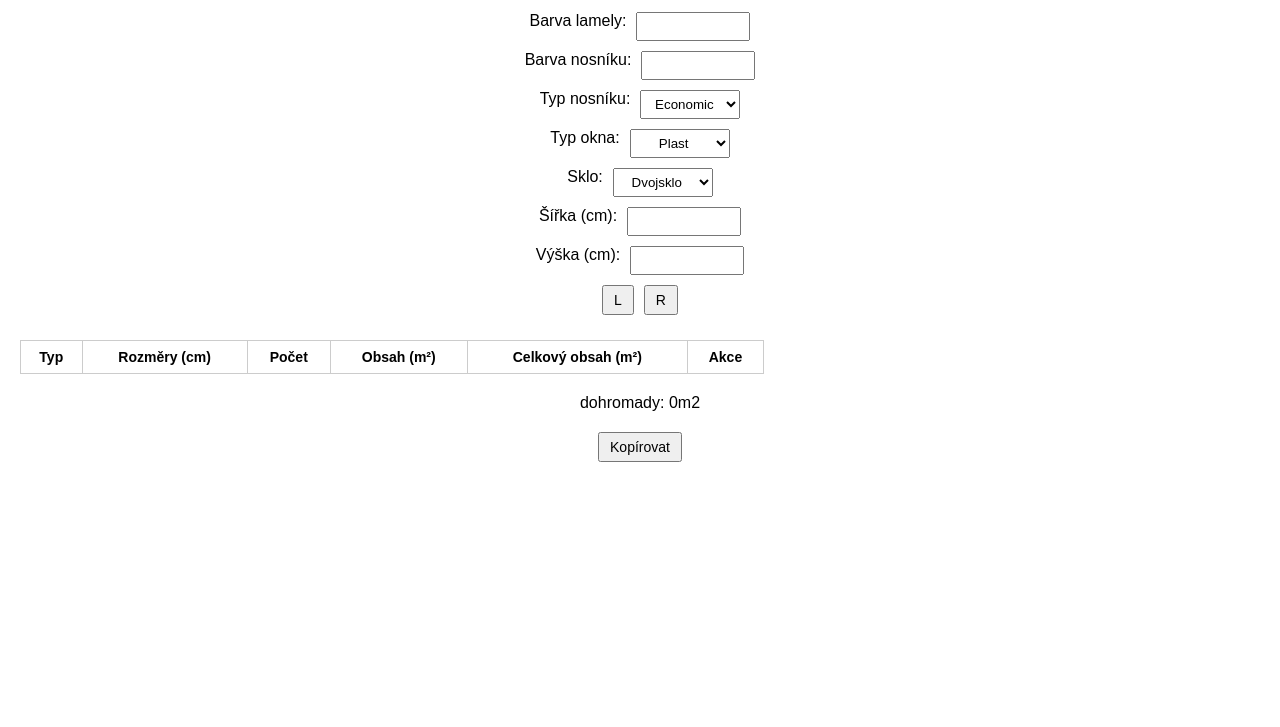
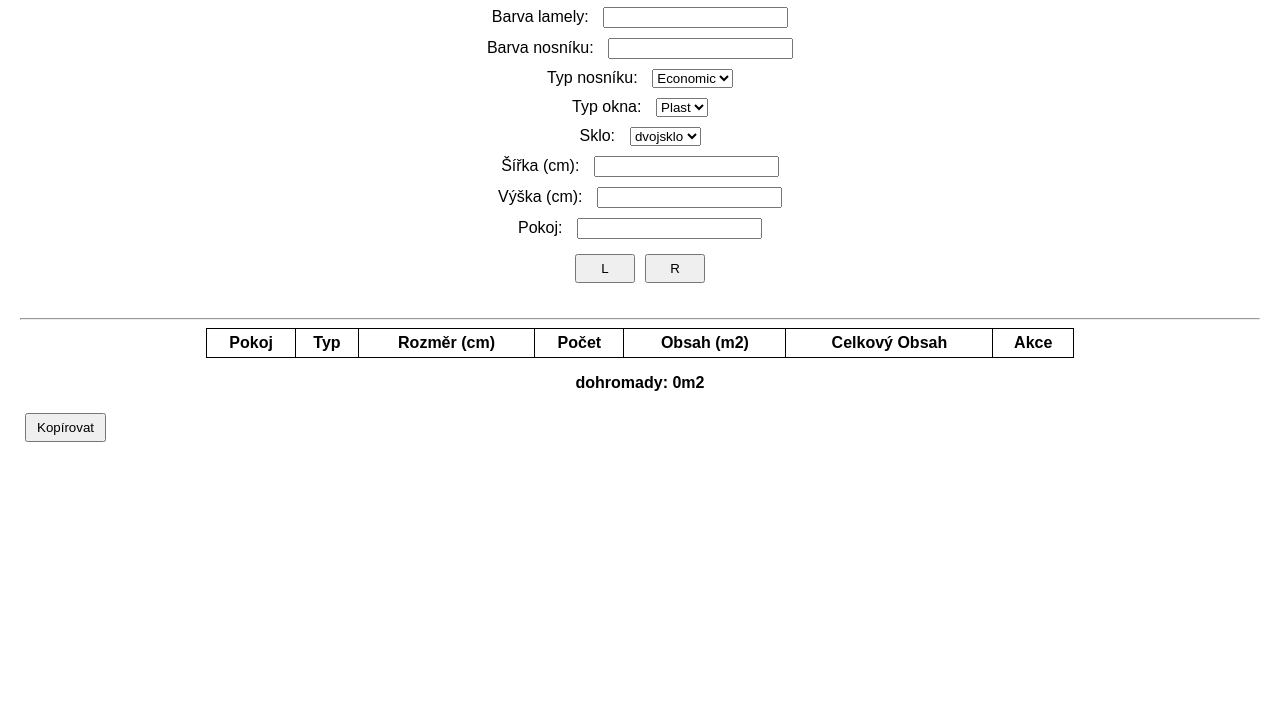
Before and after one commit to WARIETA/zaluzie, a plain HTML site: page index.html in a window 1280 px wide. Shown: the part 73-800 px from the top of the page. Drawn offline with Linux system fonts and the light colour scheme.

Commit message:
Add files via upload

```diff
--- a/index.html
+++ b/index.html
@@ -36,44 +36,44 @@
         <div>
             <label for="sklo">Sklo:</label>
             <select id="sklo">
-                <option value="dvojsklo">Dvojsklo</option>
-                <option value="trojsklo">Trojsklo</option>
+                <option value="dvojsklo">dvojsklo</option>
+                <option value="trojsklo">trojsklo</option>
             </select>
         </div>
         <div>
             <label for="sirka">Šířka (cm):</label>
-            <input type="number" id="sirka">
+            <input type="text" id="sirka">
         </div>
         <div>
             <label for="vyska">Výška (cm):</label>
-            <input type="number" id="vyska">
+            <input type="text" id="vyska">
         </div>
         <div>
-            <button type="button" onclick="addEntry('L')">L</button>
-            <button type="button" onclick="addEntry('R')">R</button>
+            <label for="pokoj">Pokoj:</label>
+            <input type="text" id="pokoj">
+        </div>
+        <div class="button-container">
+            <button type="button" onclick="addEntry('L')" class="wide-button">L</button>
+            <button type="button" onclick="addEntry('R')" class="wide-button">R</button>
         </div>
     </form>
-
+    <hr>
     <table>
         <thead>
             <tr>
+                <th>Pokoj</th>
                 <th>Typ</th>
-                <th>Rozměry (cm)</th>
+                <th>Rozměr (cm)</th>
                 <th>Počet</th>
-                <th>Obsah (m²)</th>
-                <th>Celkový obsah (m²)</th>
+                <th>Obsah (m2)</th>
+                <th>Celkový Obsah</th>
                 <th>Akce</th>
             </tr>
         </thead>
-        <tbody id="table-body">
-            <!-- Záznamy budou přidány sem -->
-        </tbody>
+        <tbody id="table-body"></tbody>
     </table>
-
-    <div id="total-area">dohromady: 0m2</div>
-
-    <button id="kopirovat-button" onclick="copyToClipboard()">Kopírovat</button>
-
+    <p id="total-area">dohromady: 0m2</p>
+    <button onclick="copyToClipboard()">Kopírovat</button>
     <script src="script.js"></script>
 </body>
 </html>
--- a/script.js
+++ b/script.js
@@ -7,8 +7,9 @@ function addEntry(type) {
     var sklo = document.getElementById('sklo').value;
     var sirkaCm = document.getElementById('sirka').value; // Šířka v centimetrech
     var vyskaCm = document.getElementById('vyska').value; // Výška v centimetrech
+    var pokoj = document.getElementById('pokoj').value; // Pokoj
 
-    if (!barvaLamely || !barvaNosniku || !typNosniku || !typOkna || !sklo || !sirkaCm || !vyskaCm) {
+    if (!barvaLamely || !barvaNosniku || !typNosniku || !typOkna || !sklo || !sirkaCm || !vyskaCm || !pokoj) {
         alert("Prosím vyplňte všechna pole.");
         return;
     }
@@ -22,7 +23,7 @@ function addEntry(type) {
     var celkovyObsah = (obsah * pocet).toFixed(2); // Celkový obsah v m2
 
     // Generování řádku tabulky
-    var newRow = "<tr><td>" + type + "</td><td>" + sirkaCm + "x" + vyskaCm + "</td><td class='count'>" + pocet + "x</td><td class='area'>" + obsah + "m2</td><td>(" + celkovyObsah + "m2)</td><td><button onclick='increaseCount(this)'>+</button> <button onclick='decreaseCount(this)'>-</button></td></tr>";
+    var newRow = "<tr><td>" + pokoj + "</td><td>" + type + "</td><td>" + sirkaCm + "x" + vyskaCm + "</td><td class='count'>" + pocet + "x</td><td class='area'>" + obsah + "m2</td><td>(" + celkovyObsah + "m2)</td><td><button onclick='increaseCount(this)'>+</button> <button onclick='decreaseCount(this)'>-</button></td></tr>";
 
     // Přidání řádku do tabulky
     document.getElementById('table-body').innerHTML += newRow;
@@ -85,7 +86,7 @@ function updateRowArea(row) {
     var count = parseInt(row.getElementsByClassName('count')[0].innerText);
     var areaCell = row.getElementsByClassName('area')[0];
     var area = parseFloat(areaCell.innerText.replace("m2", ""));
-    var totalAreaCell = row.getElementsByTagName('td')[4];
+    var totalAreaCell = row.getElementsByTagName('td')[5];
     var totalArea = (area * count).toFixed(2);
     totalAreaCell.innerText = "(" + totalArea + "m2)";
 }
@@ -101,18 +102,15 @@ function copyToClipboard() {
     var tableRows = document.getElementById('table-body').getElementsByTagName('tr');
     for (var i = 0; i < tableRows.length; i++) {
         var cells = tableRows[i].getElementsByTagName('td');
-        copiedText += cells[0].innerText + " " + cells[1].innerText + " " + cells[2].innerText + " " + cells[3].innerText + " " + cells[4].innerText + "\n";
+        copiedText += cells[0].innerText + " " + cells[1].innerText + " " + cells[2].innerText + " " + cells[3].innerText + " " + cells[4].innerText + " " + cells[5].innerText + "\n";
     }
 
-    // Přidání mezery před celkovým obsahem
-    copiedText += "\n";
-
     // Zobrazení celkového obsahu
-    copiedText += "dohromady: " + calculateTotalArea() + "m2";
+    copiedText += "\ndohromady: " + calculateTotalArea() + "m2";
 
     // Kopírování do schránky
     navigator.clipboard.writeText(copiedText).then(function() {
-        alert("Zkopírováno do schránky:\n\n" + copiedText);
+        alert("Zkopírováno!");
     }, function(err) {
         alert("Chyba při kopírování: ", err);
     });
@@ -123,7 +121,7 @@ function calculateTotalArea() {
     var totalArea = 0;
     var tableRows = document.getElementById('table-body').getElementsByTagName('tr');
     for (var i = 0; i < tableRows.length; i++) {
-        var totalAreaString = tableRows[i].getElementsByTagName('td')[4].innerText.trim();
+        var totalAreaString = tableRows[i].getElementsByTagName('td')[5].innerText.trim();
         var totalAreaValue = parseFloat(totalAreaString.replace("m2", "").replace("(", "").replace(")", ""));
         totalArea += totalAreaValue;
     }
@@ -135,3 +133,10 @@ function updateTotalArea() {
     var totalArea = calculateTotalArea();
     document.getElementById('total-area').innerText = "dohromady: " + totalArea + "m2";
 }
+
+// Prevence proti náhodnému opuštění stránky
+window.addEventListener('beforeunload', function (e) {
+    var confirmationMessage = 'Opravdu chcete opustit tuto stránku? Vaše data nebudou uložena.';
+    e.returnValue = confirmationMessage;
+    return confirmationMessage;
+});
--- a/styles.css
+++ b/styles.css
@@ -3,51 +3,56 @@ body {
     margin: 20px;
 }
 
-input, select, button {
-    margin: 5px;
+h1 {
+    text-align: center;
+}
+
+form {
+    display: flex;
+    flex-direction: column;
+    align-items: center;
+    margin-bottom: 20px;
+}
+
+form div {
+    margin-bottom: 10px;
+}
+
+label {
+    margin-right: 10px;
+}
+
+input, select {
+    text-align: center;
 }
 
 table {
-    width: 60%;
+    width: 70%;
+    margin: 0 auto;
     border-collapse: collapse;
-    margin-top: 20px;
-    font-size: 14px; /* Zmenšení velikosti textu v tabulce */
+    text-align: center;
 }
 
 th, td {
-    border: 1px solid #ccc;
-    padding: 8px;
-    text-align: center; /* Zarovnání textu na střed */
+    border: 1px solid #000;
+    padding: 5px;
 }
 
 button {
+    margin: 5px;
     padding: 5px 10px;
-    font-size: 14px;
 }
 
-input[type="text"], input[type="number"], select {
-    width: 100px; /* Zmenšení šířky vstupních polí */
-    padding: 5px;
-    text-align: center; /* Zarovnání textu na střed */
-}
-
-form > div {
-    display: flex;
-    justify-content: center; /* Zarovnání formulářových prvků na střed */
-    flex-wrap: wrap;
-}
-
-form > div > label, form > div > input, form > div > select, form > div > button {
-    margin: 5px;
-}
-
-#kopirovat-button {
-    display: block;
-    margin: 20px auto;
+.wide-button {
+    width: 60px; /* Nastavení šířky tlačítek na dvojnásobek */
 }
 
 #total-area {
-    margin-top: 20px;
-    text-align: center; /* Zarovnání textu na střed */
-    font-size: 16px; /* Zmenšení velikosti textu */
+    text-align: center;
+    font-weight: bold;
 }
+
+.button-container {
+    display: flex;
+    justify-content: center;
+}
```
